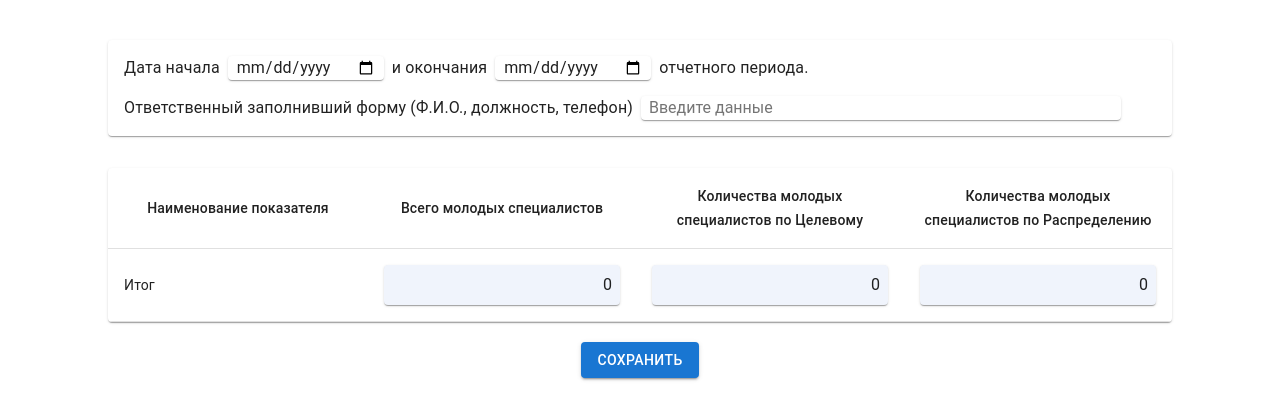
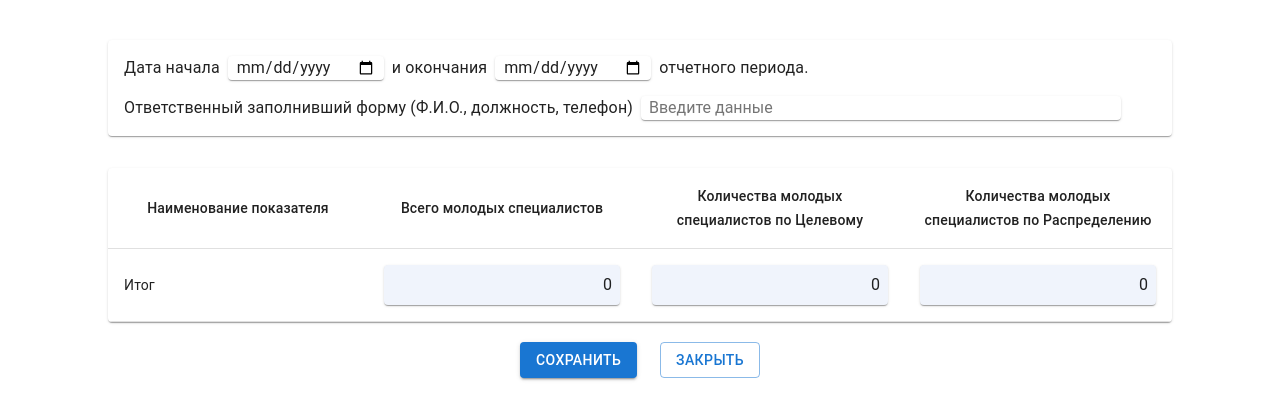
Before and after one commit to AlexFreshIce/studentInfoTableWithForm, a React (Vite) app: page /form/1 in a window 1280 px wide. Shown: the part 191-610 px from the top of the page. Built offline with nearby package versions, Linux system fonts and the light colour scheme; no server answers.

Commit message:
add close button, add check header upd, add spinner

```diff
--- a/src/components/MainForm/MainForm.jsx
+++ b/src/components/MainForm/MainForm.jsx
@@ -1,6 +1,7 @@
 import {
   Box,
   Button,
+  CircularProgress,
   Paper,
   Table,
   TableBody,
@@ -12,26 +13,30 @@ import {
 import { Form, Formik } from "formik";
 import { useEffect, useMemo, useState } from "react";
 import { useDispatch, useSelector } from "react-redux";
-import { useParams } from "react-router-dom";
+import { Link, useParams } from "react-router-dom";
 import {
   fetchFormData,
   postFormData,
+  selectFetchFormDataStatus,
   selectFormData,
 } from "../../store/slice/formDataSlice";
 import {
   fetchLinesData,
+  selectFetchLinesDataStatus,
   selectLinesData,
 } from "../../store/slice/formLinesDataSlice";
 import {
   fetchHeadersData,
   getHeaderById,
   patchHeaderData,
+  selectFetchHeadersDataStatus,
 } from "../../store/slice/headersDataSlice";
 import { getCurrentDate } from "../../utils/date";
 import { StyledInput } from "../CustomField/styles";
 import {
   COLUMN_NAMES,
   INIT_FORM_DATA,
+  compareHeaders,
   createFormDataList,
   createHeaderData,
   generateInitialValues,
@@ -53,8 +58,7 @@ const submitHandler = (
   const lastLineId = formData.at(-1).f_pers_young_spec_line_id;
 
   const headerData = createHeaderData(values, header, isNew, currentDate);
-
-  const formDataList = createFormDataList(
+  const formDataChangeList = createFormDataList(
     values,
     formId,
     lastLineId,
@@ -62,21 +66,32 @@ const submitHandler = (
     currentDate
   );
 
-  dispatch(patchHeaderData(headerData));
-  formDataList.forEach((data) => dispatch(postFormData(data)));
+  const isHeaderChange = compareHeaders(header, headerData);
+  if (isHeaderChange) {
+    dispatch(patchHeaderData(headerData));
+  }
+
+  formDataChangeList.forEach((data) => dispatch(postFormData(data)));
 
   setInitData(values);
-
-  // navigate(`/`);
 };
 
 export const MainForm = () => {
   const { formId } = useParams();
+
+  const dispatch = useDispatch();
   const [initData, setInitData] = useState(INIT_FORM_DATA);
-  const dispatch = useDispatch();
   const rowData = useSelector(selectLinesData);
   const formData = useSelector(selectFormData);
   const header = useSelector((state) => getHeaderById(state, formId));
+  const headersLoadStatus = useSelector(selectFetchHeadersDataStatus);
+  const linesDataLoadStatus = useSelector(selectFetchLinesDataStatus);
+  const formDataLoadStatus = useSelector(selectFetchFormDataStatus);
+
+  const isDataLoading =
+    headersLoadStatus === "loading" ||
+    linesDataLoadStatus === "loading" ||
+    formDataLoadStatus === "loading";
 
   useEffect(() => {
     dispatch(fetchLinesData());
@@ -110,6 +125,8 @@ export const MainForm = () => {
       generateTableRows(COLUMN_NAMES.slice(1), [...rowData, { name: "Итог" }]),
     [rowData]
   );
+
+  if (isDataLoading) return <CircularProgress />;
 
   return (
     <Box>
@@ -170,9 +187,27 @@ export const MainForm = () => {
                 <TableBody>{tableData}</TableBody>
               </Table>
             </TableContainer>
-            <Button type="submit" variant="contained" color="primary">
-              Сохранить
-            </Button>
+            <Box
+              display="flex"
+              sx={{
+                margin: "0px auto",
+                width: "240px",
+                justifyContent: "space-between",
+              }}
+            >
+              <Button type="submit" variant="contained" color="primary">
+                Сохранить
+              </Button>
+              <Button
+                type="button"
+                variant="outlined"
+                color="primary"
+                component={Link}
+                to="/"
+              >
+                Закрыть
+              </Button>
+            </Box>
           </Form>
         )}
       </Formik>
--- a/src/components/MainForm/helper.jsx
+++ b/src/components/MainForm/helper.jsx
@@ -169,6 +169,7 @@ export const createHeaderData = (values, header, isNew, currentDate) => {
     headerData["insert_date"] = header.insert_date;
     headerData["update_date"] = currentDate;
   }
+  return headerData;
 };
 
 export const createFormDataList = (
@@ -205,3 +206,13 @@ export const createFormDataList = (
   }
   return resoult.slice(0, -1);
 };
+
+export const compareHeaders = (originHeader, newHeader) => {
+  if (
+    originHeader.rep_beg_period !== newHeader.rep_beg_period ||
+    originHeader.rep_end_period !== newHeader.rep_end_period ||
+    originHeader.update_user !== newHeader.update_user
+  ) {
+    return true;
+  } else return false;
+};
```
